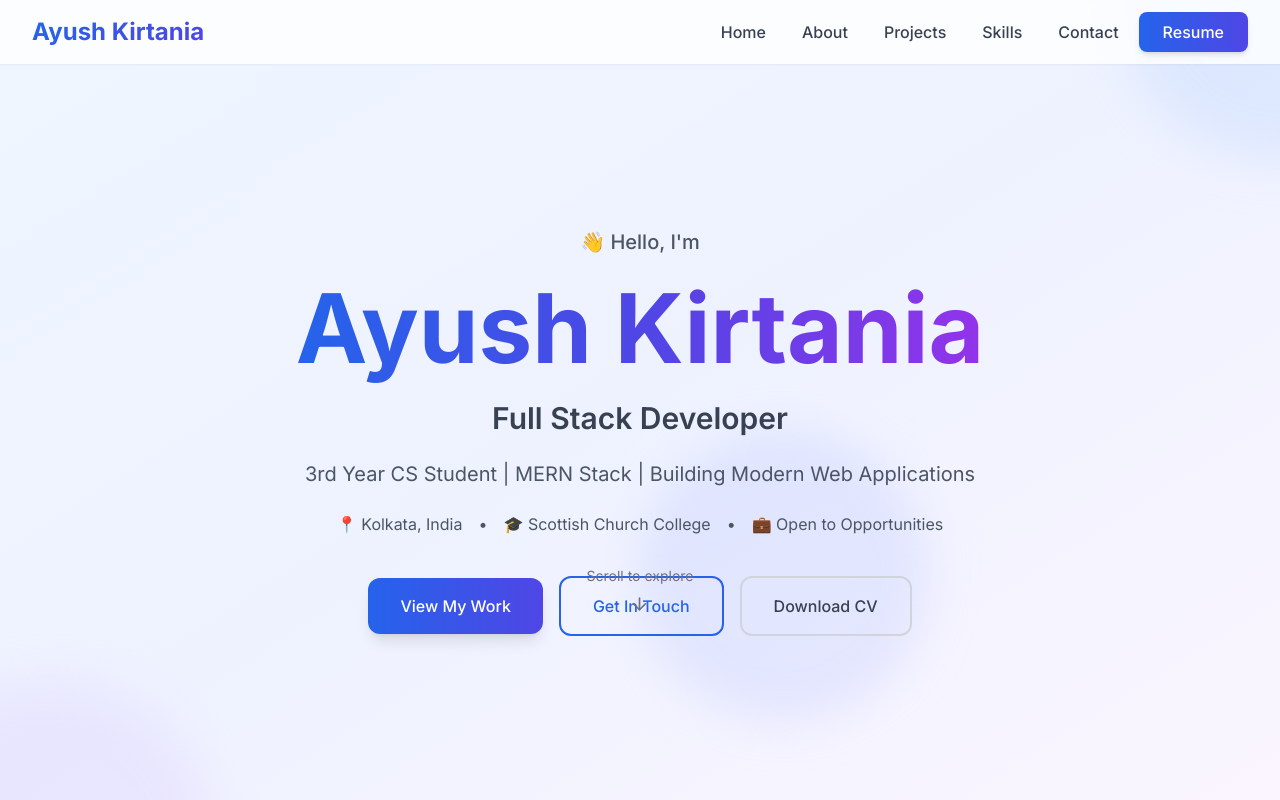
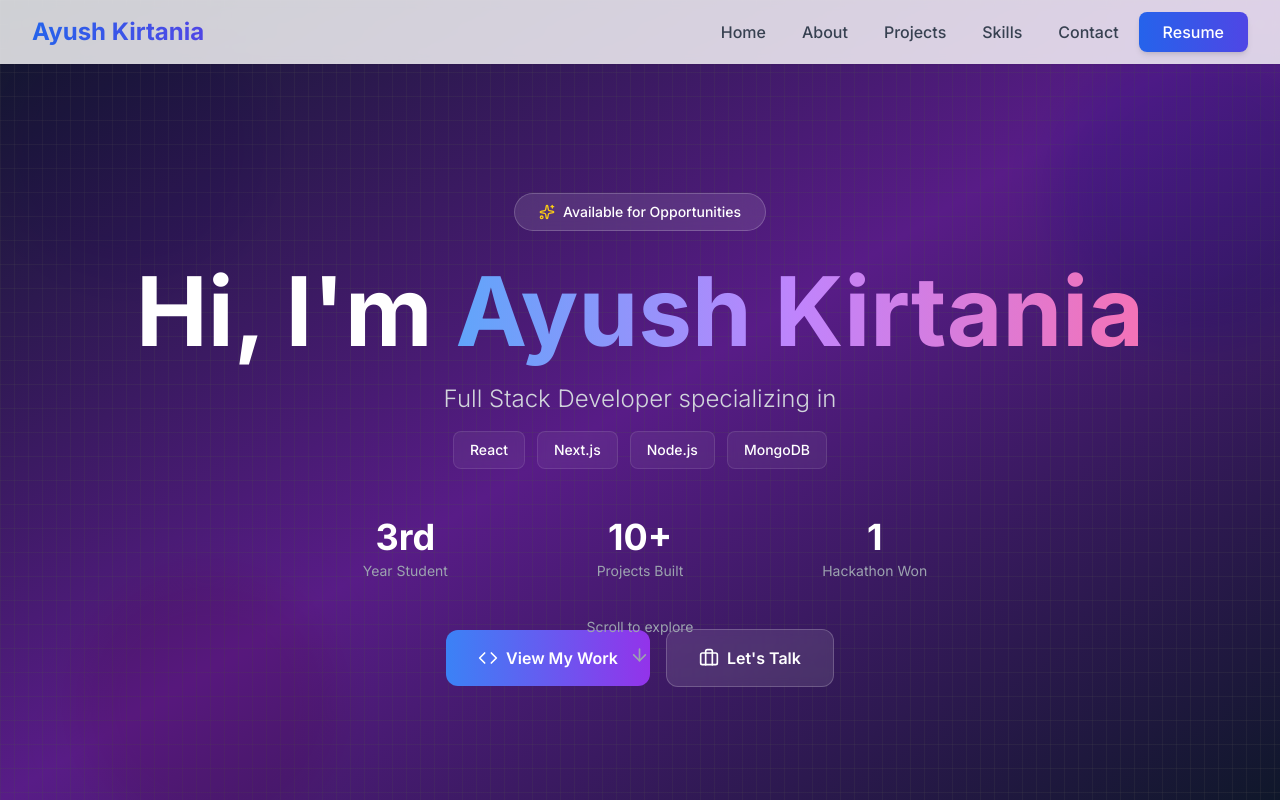
Before and after one commit to AyushKirtania-tech/my-portfolio, a Next.js app: page / in a window 1280 px wide. Shown: the top 800 px of the page. Built offline with nearby package versions, Linux system fonts and the light colour scheme.

Commit message:
edited the hero section

```diff
--- a/app/components/Hero.jsx
+++ b/app/components/Hero.jsx
@@ -1,96 +1,117 @@
 'use client';
 import { motion } from 'framer-motion';
-import { ArrowDown } from 'lucide-react';
+import { ArrowDown, Sparkles, Code, Briefcase } from 'lucide-react';
 
 export default function Hero() {
   return (
     <section
       id="home"
-      className="min-h-screen flex items-center justify-center bg-gradient-to-br from-blue-50 via-indigo-50 to-purple-50 pt-16 relative overflow-hidden"
+      className="relative min-h-screen flex items-center justify-center overflow-hidden bg-gradient-to-br from-slate-900 via-purple-900 to-slate-900"
     >
-      {/* Animated background elements */}
-      <div className="absolute inset-0 overflow-hidden">
-        <div className="absolute -top-40 -right-40 w-80 h-80 bg-blue-200 rounded-full mix-blend-multiply filter blur-xl opacity-30 animate-blob"></div>
-        <div className="absolute -bottom-40 -left-40 w-80 h-80 bg-purple-200 rounded-full mix-blend-multiply filter blur-xl opacity-30 animate-blob animation-delay-2000"></div>
-        <div className="absolute top-1/2 left-1/2 transform -translate-x-1/2 -translate-y-1/2 w-80 h-80 bg-indigo-200 rounded-full mix-blend-multiply filter blur-xl opacity-30 animate-blob animation-delay-4000"></div>
-      </div>
+      {/* Animated Background Grid */}
+      <div className="absolute inset-0 bg-[linear-gradient(to_right,#4f4f4f2e_1px,transparent_1px),linear-gradient(to_bottom,#4f4f4f2e_1px,transparent_1px)] bg-[size:14px_24px]"></div>
 
-      <div className="max-w-7xl mx-auto px-4 sm:px-6 lg:px-8 text-center relative z-10">
+      {/* Gradient Orbs */}
+      <div className="absolute top-0 -left-4 w-72 h-72 bg-purple-500 rounded-full mix-blend-multiply filter blur-xl opacity-20 animate-blob"></div>
+      <div className="absolute top-0 -right-4 w-72 h-72 bg-blue-500 rounded-full mix-blend-multiply filter blur-xl opacity-20 animate-blob animation-delay-2000"></div>
+      <div className="absolute -bottom-8 left-20 w-72 h-72 bg-pink-500 rounded-full mix-blend-multiply filter blur-xl opacity-20 animate-blob animation-delay-4000"></div>
+
+      <div className="relative z-10 max-w-7xl mx-auto px-4 sm:px-6 lg:px-8 pt-20">
+        <div className="text-center">
+          {/* Badge */}
           <motion.div
             initial={{ opacity: 0, y: 20 }}
             animate={{ opacity: 1, y: 0 }}
-          transition={{ duration: 0.8 }}
-          className="space-y-6"
+            transition={{ duration: 0.5 }}
+            className="inline-flex items-center gap-2 bg-white/10 backdrop-blur-md border border-white/20 rounded-full px-6 py-2 mb-8"
           >
-          {/* Greeting */}
+            <Sparkles className="w-4 h-4 text-yellow-400" />
+            <span className="text-white text-sm font-medium">Available for Opportunities</span>
+          </motion.div>
+
+          {/* Main Heading */}
+          <motion.div
+            initial={{ opacity: 0, y: 20 }}
+            animate={{ opacity: 1, y: 0 }}
+            transition={{ duration: 0.5, delay: 0.1 }}
+          >
+            <h1 className="text-5xl md:text-7xl lg:text-8xl font-bold mb-6">
+              <span className="text-white">Hi, I'm </span>
+              <span className="bg-gradient-to-r from-blue-400 via-purple-400 to-pink-400 bg-clip-text text-transparent">
+                Ayush Kirtania
+              </span>
+            </h1>
+          </motion.div>
+
+          {/* Subtitle with Typing Effect */}
           <motion.p
             initial={{ opacity: 0 }}
             animate={{ opacity: 1 }}
-            transition={{ delay: 0.2 }}
-            className="text-lg md:text-xl text-gray-600 font-medium"
+            transition={{ duration: 0.5, delay: 0.3 }}
+            className="text-xl md:text-2xl text-gray-300 mb-4 font-light"
           >
-            👋 Hello, I'm
+            Full Stack Developer specializing in
           </motion.p>
 
-          {/* Name */}
-          <h1 className="text-5xl md:text-7xl lg:text-8xl font-bold text-gray-900 mb-4">
-            <span className="bg-gradient-to-r from-blue-600 via-indigo-600 to-purple-600 bg-clip-text text-transparent">
-              Ayush Kirtania
+          <motion.div
+            initial={{ opacity: 0 }}
+            animate={{ opacity: 1 }}
+            transition={{ duration: 0.5, delay: 0.4 }}
+            className="flex flex-wrap gap-3 justify-center mb-12"
+          >
+            {['React', 'Next.js', 'Node.js', 'MongoDB'].map((tech, index) => (
+              <span
+                key={tech}
+                className="px-4 py-2 bg-white/5 backdrop-blur-sm border border-white/10 rounded-lg text-white text-sm font-medium hover:bg-white/10 transition-colors"
+              >
+                {tech}
               </span>
-          </h1>
+            ))}
+          </motion.div>
 
-          {/* Title */}
-          <p className="text-xl md:text-3xl text-gray-700 font-semibold mb-4">
-            Full Stack Developer
-          </p>
-
-          {/* Subtitle */}
-          <p className="text-lg md:text-xl text-gray-600 max-w-2xl mx-auto mb-8">
-            3rd Year CS Student | MERN Stack | Building Modern Web Applications
-          </p>
-
-          {/* Location & Status */}
-          <div className="flex flex-wrap gap-4 justify-center items-center text-sm md:text-base text-gray-600 mb-8">
-            <span className="flex items-center gap-2">
-              📍 Kolkata, India
-            </span>
-            <span className="hidden sm:inline">•</span>
-            <span className="flex items-center gap-2">
-              🎓 Scottish Church College
-            </span>
-            <span className="hidden sm:inline">•</span>
-            <span className="flex items-center gap-2">
-              💼 Open to Opportunities
-            </span>
+          {/* Stats */}
+          <motion.div
+            initial={{ opacity: 0, y: 20 }}
+            animate={{ opacity: 1, y: 0 }}
+            transition={{ duration: 0.5, delay: 0.5 }}
+            className="grid grid-cols-3 gap-8 max-w-2xl mx-auto mb-12"
+          >
+            <div className="text-center">
+              <div className="text-3xl md:text-4xl font-bold text-white mb-1">3rd</div>
+              <div className="text-sm text-gray-400">Year Student</div>
             </div>
+            <div className="text-center">
+              <div className="text-3xl md:text-4xl font-bold text-white mb-1">10+</div>
+              <div className="text-sm text-gray-400">Projects Built</div>
+            </div>
+            <div className="text-center">
+              <div className="text-3xl md:text-4xl font-bold text-white mb-1">1</div>
+              <div className="text-sm text-gray-400">Hackathon Won</div>
+            </div>
+          </motion.div>
 
           {/* CTA Buttons */}
           <motion.div
             initial={{ opacity: 0, y: 20 }}
             animate={{ opacity: 1, y: 0 }}
-            transition={{ delay: 0.4 }}
-            className="flex flex-col sm:flex-row gap-4 justify-center items-center pt-4"
+            transition={{ duration: 0.5, delay: 0.6 }}
+            className="flex flex-col sm:flex-row gap-4 justify-center items-center"
           >
             <a
               href="#projects"
-              className="bg-gradient-to-r from-blue-600 to-indigo-600 text-white px-8 py-4 rounded-xl hover:from-blue-700 hover:to-indigo-700 transition-all shadow-lg hover:shadow-xl transform hover:-translate-y-1 font-medium"
+              className="group relative inline-flex items-center gap-2 bg-gradient-to-r from-blue-500 to-purple-600 text-white px-8 py-4 rounded-xl font-semibold overflow-hidden transition-all hover:scale-105 hover:shadow-2xl hover:shadow-purple-500/50"
             >
+              <Code className="w-5 h-5" />
               View My Work
+              <div className="absolute inset-0 bg-white/20 translate-y-full group-hover:translate-y-0 transition-transform"></div>
             </a>
 
             <a
               href="#contact"
-              className="border-2 border-blue-600 text-blue-600 px-8 py-4 rounded-xl hover:bg-blue-600 hover:text-white transition-all font-medium"
+              className="inline-flex items-center gap-2 bg-white/10 backdrop-blur-sm border border-white/20 text-white px-8 py-4 rounded-xl font-semibold hover:bg-white/20 transition-all"
             >
-              Get In Touch
-            </a>
-
-            <a
-              href="/Ayush_Kirtania_CV.pdf"
-              download
-              className="border-2 border-gray-300 text-gray-700 px-8 py-4 rounded-xl hover:border-gray-400 hover:bg-gray-50 transition-all font-medium"
-            >
-              Download CV
+              <Briefcase className="w-5 h-5" />
+              Let's Talk
             </a>
           </motion.div>
 
@@ -98,19 +119,19 @@ export default function Hero() {
           <motion.div
             initial={{ opacity: 0 }}
             animate={{ opacity: 1 }}
-            transition={{ delay: 1, duration: 1 }}
+            transition={{ delay: 1.5, duration: 1 }}
             className="absolute bottom-8 left-1/2 transform -translate-x-1/2"
           >
             <motion.div
               animate={{ y: [0, 10, 0] }}
               transition={{ repeat: Infinity, duration: 2 }}
-              className="flex flex-col items-center gap-2 text-gray-500"
+              className="flex flex-col items-center gap-2"
             >
-              <span className="text-sm">Scroll to explore</span>
-              <ArrowDown size={20} />
+              <span className="text-sm text-gray-400">Scroll to explore</span>
+              <ArrowDown className="w-5 h-5 text-gray-400" />
             </motion.div>
           </motion.div>
-        </motion.div>
+        </div>
       </div>
 
       <style jsx>{`
```
Lines whose indentation alone changed are shown as unchanged.
